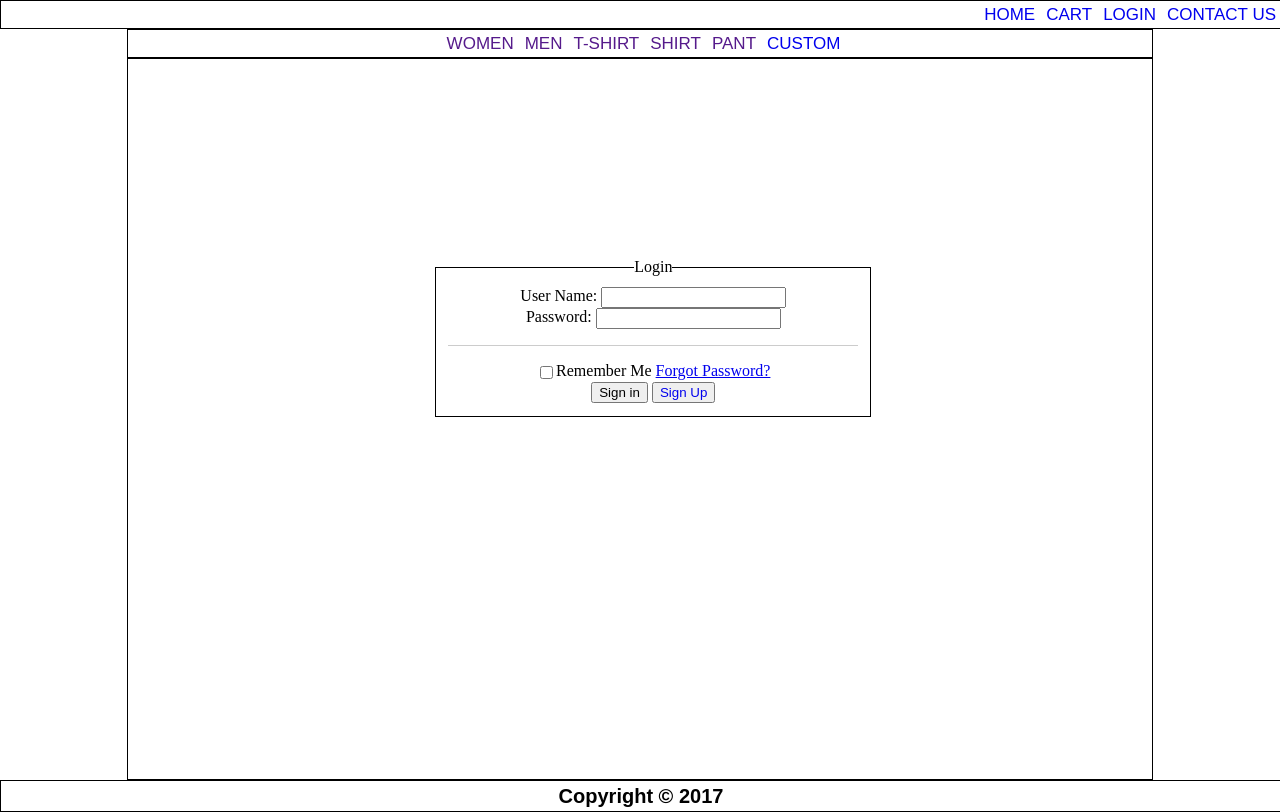
After one commit to samshad/E-commerceSite, a PHP site: page /login.html in a window 1280 px wide. The commit adds this page. Run offline with PHP 8.4, Linux system fonts and the light colour scheme.

Commit message:
login.html

```diff
--- a/css/style.css
+++ b/css/style.css
@@ -188,7 +188,7 @@ section{
 
 .wrapper{
     width: 80%;
-    height: 100%;
+    height: 90%;
     margin: auto;
     border: 1px solid black;
     overflow: hidden;
@@ -229,6 +229,17 @@ section{
     margin: 180px 0px;
 }
 
+#login-form fieldset{
+    margin: 200px 30% 0px 30%;
+    width: 40%;
+    border: 1px solid black;
+    padding: 1.2%;
+}
+
+#login-form fieldset button a{
+    text-decoration: none;
+}
+
 /**********Footer**********/
 
 footer{
--- /dev/null
+++ b/login.html
@@ -0,0 +1,63 @@
+<html>
+<head>
+    <title>E-CommerceSite</title>
+    <link rel="stylesheet" type="text/css" href="css/style.css">
+</head>
+
+<body>
+<header>
+    <div>
+        <nav>
+            <ul>
+                <li><a href="index.html">HOME</a></li>
+                <li><a href="cart.html">CART</a></li>
+                <li><a href="login.html">LOGIN</a></li>
+                <li><a href="contactus.html">CONTACT US</a></li>
+            </ul>
+        </nav>
+    </div>
+</header>
+
+<menu>
+    <div>
+        <nav>
+            <ul>
+                <li><a href="">WOMEN</a></li>
+                <li><a href="">MEN</a></li>
+                <li><a href="">T-SHIRT</a></li>
+                <li><a href="">SHIRT</a></li>
+                <li><a href="">PANT</a></li>
+                <li><a href="custom.html">CUSTOM</a></li>
+            </ul>
+        </nav>
+    </div>
+</menu>
+
+<section>
+    <div class="wrapper">
+        <div id="login-form">
+            <form action="#" method="POST">
+                <fieldset>
+                    <legend>Login</legend>
+                    <label>User Name:</label>
+                    <input type="Text" name="username" maxlength="20"/><br>
+                    <label>Password:</label>
+                    <input type="Password" name="password" maxlength="50"/>
+                    <hr>
+                    <input type="Checkbox"/><label>Remember Me</label>
+                    <a href="forgotpassword.html">Forgot Password?</a><br>
+                    <button type="Submit" name="signin">Sign in</button>
+                    <button type="Submit" name="signup" formaction="signup.php"><a href="signup.html">Sign Up</a></button>
+                </fieldset>
+            </form>
+        </div>
+    </div>
+</section>
+
+<footer>
+    <div>
+        <p>Copyright &copy; 2017</p>
+    </div>
+</footer>
+</body>
+</html>
```
